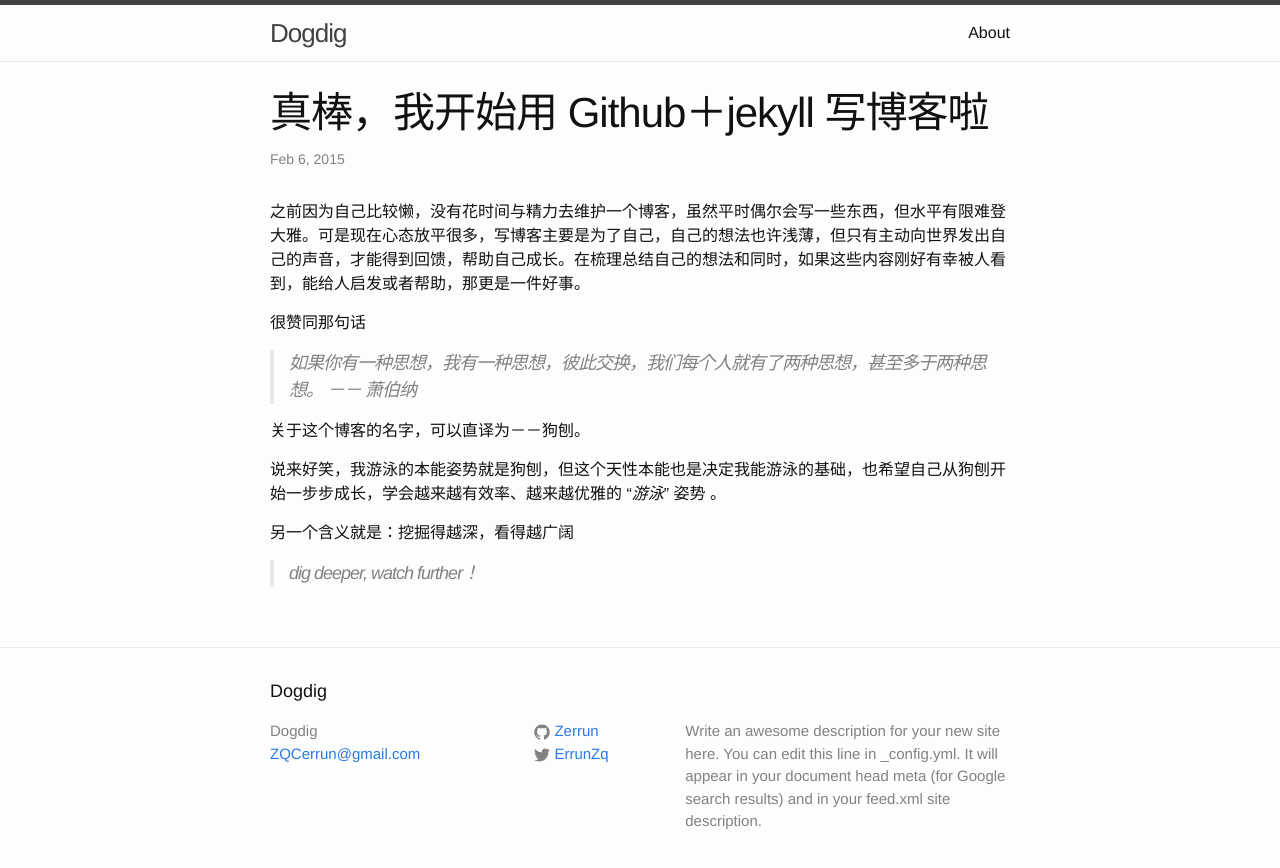
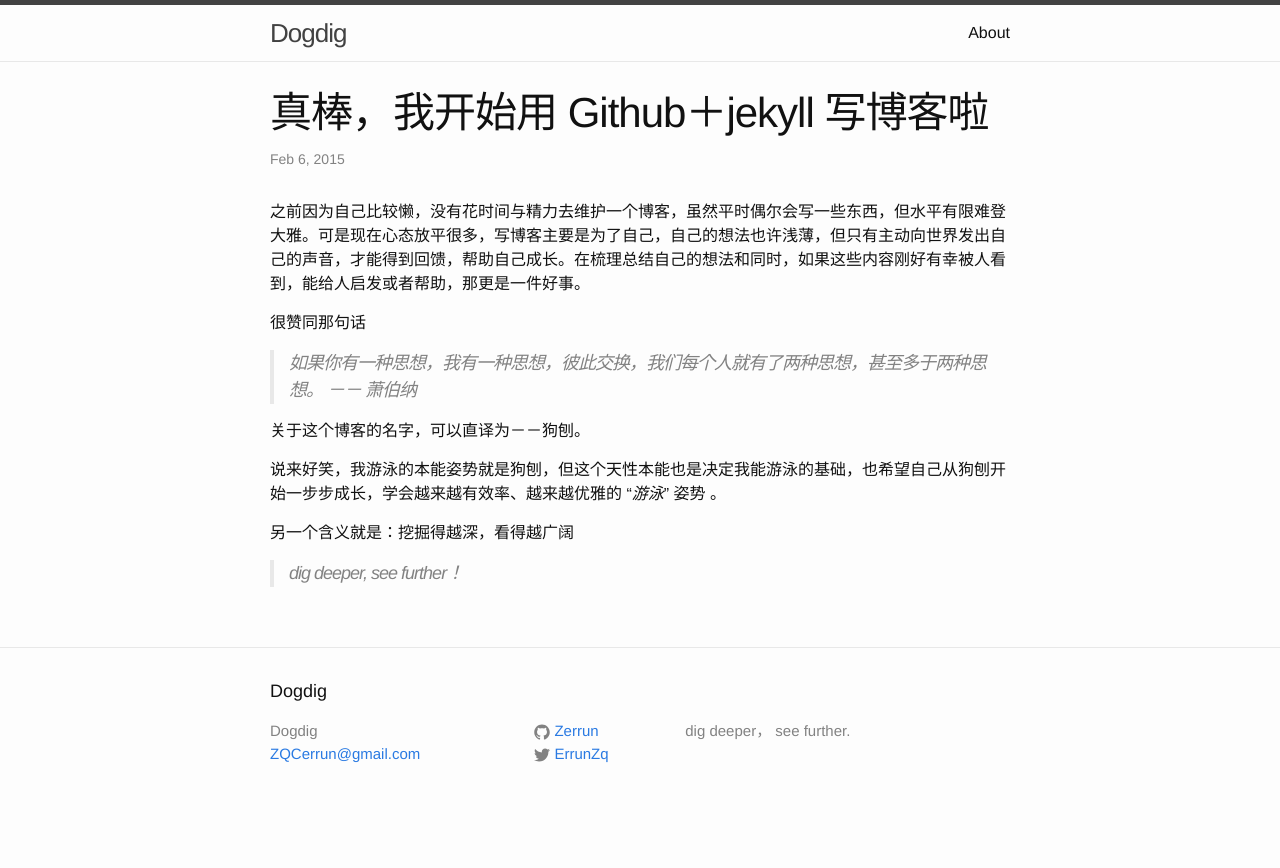
Before and after one commit to Zerrun/Zerrun.github.io, a Jekyll site: the page built from _posts/2015-02-06-welcome-to-jekyll.markdown, in a window 1280 px wide. Shown: the top 868 px of the page. Built offline with Jekyll 4.4.1, drawn with Linux system fonts in a browser that asks for light colours.

Commit message:
更新博客简介
更新博客简介

```diff
--- a/_config.yml
+++ b/_config.yml
@@ -2,9 +2,7 @@
 title: Dogdig
 email: ZQCerrun@gmail.com
 description: > # this means to ignore newlines until "baseurl:"
-  Write an awesome description for your new site here. You can edit this
-  line in _config.yml. It will appear in your document head meta (for
-  Google search results) and in your feed.xml site description.
+  dig deeper， see further.
 baseurl: "" # the subpath of your site, e.g. /blog/
 url: "http://zerrun.github.io/" # the base hostname & protocol for your site
 twitter_username: ErrunZq
--- a/_posts/2015-02-06-welcome-to-jekyll.markdown
+++ b/_posts/2015-02-06-welcome-to-jekyll.markdown
@@ -15,4 +15,4 @@
 说来好笑，我游泳的本能姿势就是狗刨，但这个天性本能也是决定我能游泳的基础，也希望自己从狗刨开始一步步成长，学会越来越有效率、越来越优雅的 “*游泳*” 姿势 。
 
 另一个含义就是：挖掘得越深，看得越广阔
->dig deeper, watch further！
+>dig deeper, see further！
```
